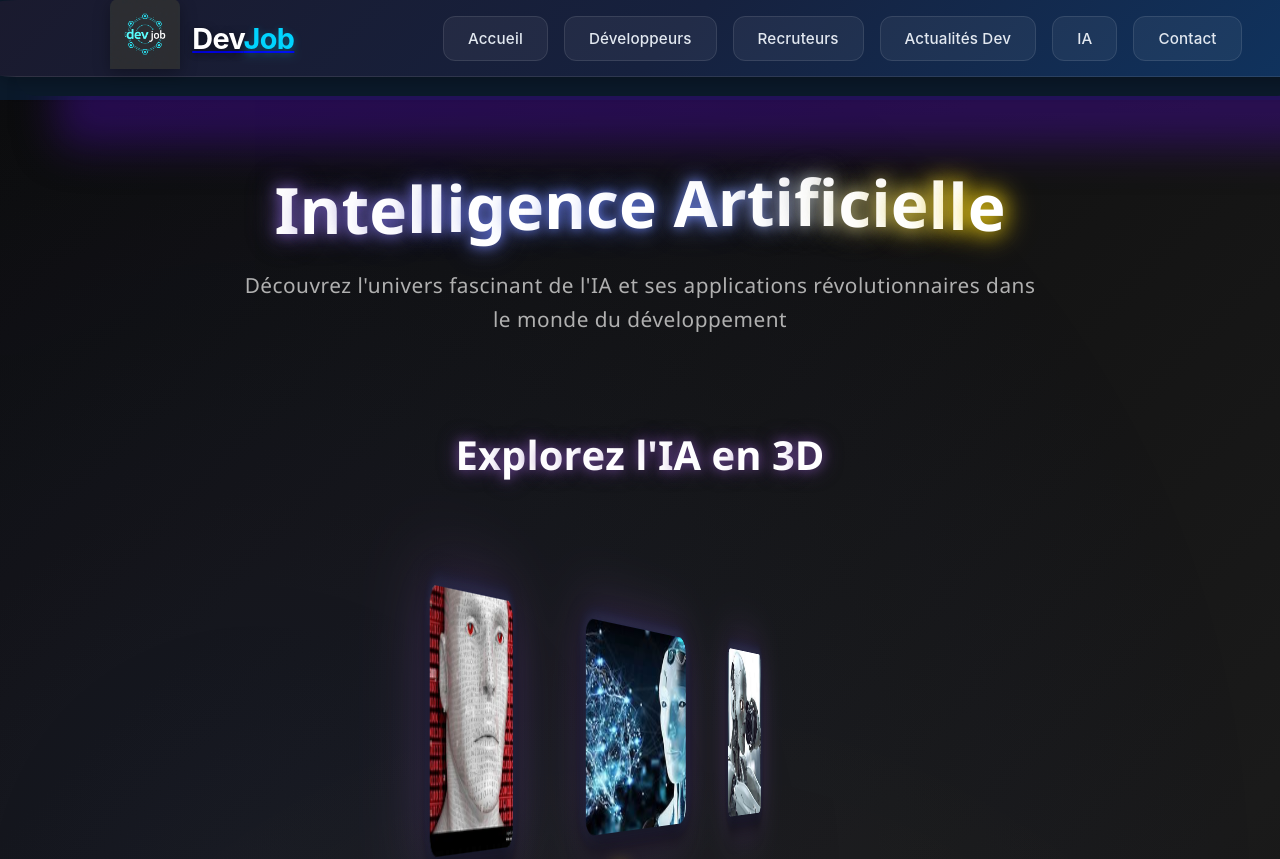
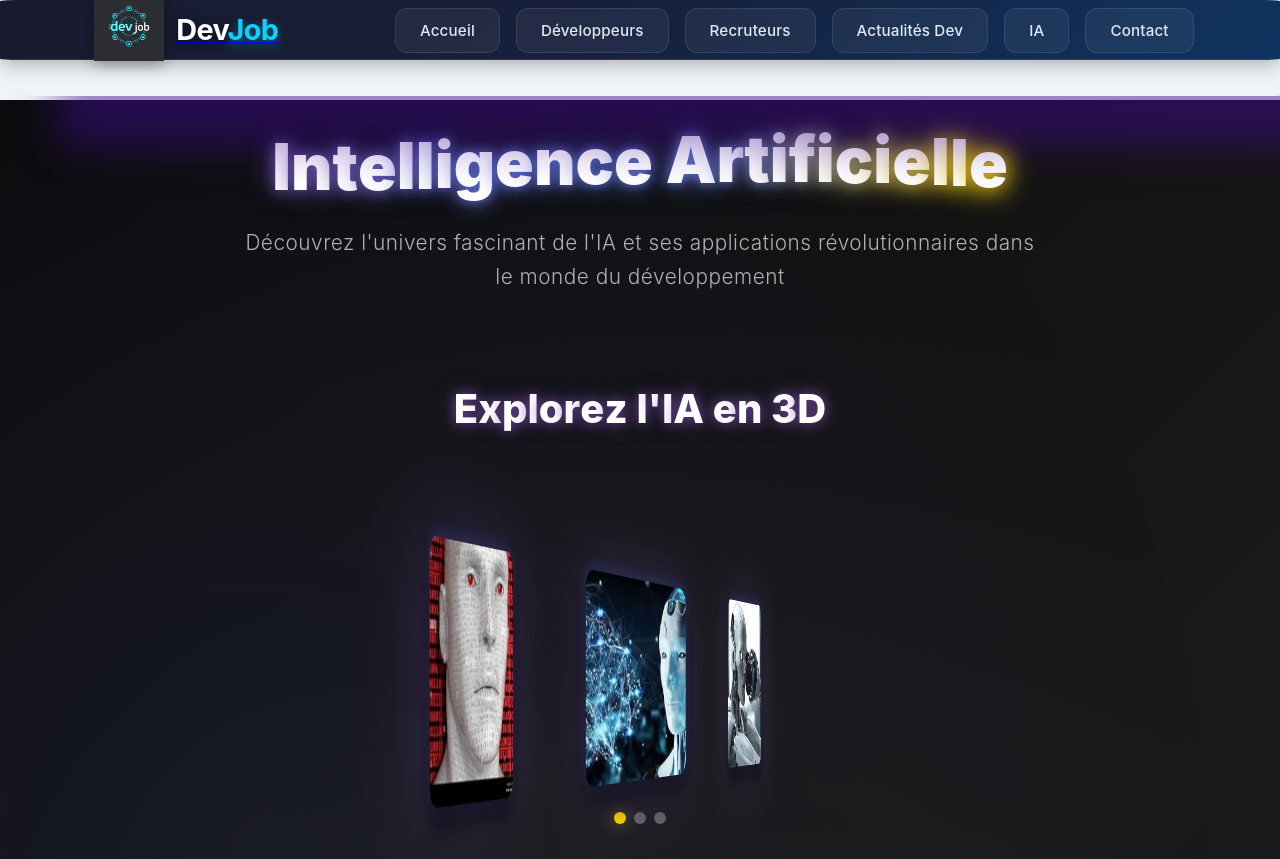
Before and after one commit to mouna10technologie/eee, a React (Vite) app in the folder projt/: page /IA in a window 1280 px wide. Shown: the top 859 px of the page. Built offline with nearby package versions, Linux system fonts and the light colour scheme; grey boxes are pictures that could not be loaded.

Commit message:
autre modification

```diff
--- a/projt/src/App.css
+++ b/projt/src/App.css
@@ -0,0 +1,26 @@
+/* Structure générale de l'application */
+.app {
+  min-height: 100vh;
+  display: flex;
+  flex-direction: column;
+}
+
+.main-content {
+  flex: 1;
+  min-height: calc(100vh - 200px); /* Ajustez selon la hauteur de votre header et footer */
+}
+
+/* Reset de base */
+* {
+  margin: 0;
+  padding: 0;
+  box-sizing: border-box;
+}
+
+body {
+  font-family: -apple-system, BlinkMacSystemFont, 'Segoe UI', 'Roboto', 'Oxygen',
+    'Ubuntu', 'Cantarell', 'Fira Sans', 'Droid Sans', 'Helvetica Neue',
+    sans-serif;
+  -webkit-font-smoothing: antialiased;
+  -moz-osx-font-smoothing: grayscale;
+}
--- a/projt/src/App.jsx
+++ b/projt/src/App.jsx
@@ -7,19 +7,16 @@
 import "./App.css";
 
 function App() {
-
-
   return (
-    <>
     <BrowserRouter>
-    <AppRoutes/>
-      <Header />
-
-
-
-      <Footer />
-      </BrowserRouter>
-    </>
+      <div className="app">
+        <Header />
+        <main className="main-content">
+          <AppRoutes />
+        </main>
+        <Footer />
+      </div>
+    </BrowserRouter>
   );
 }
 export default App;
```
